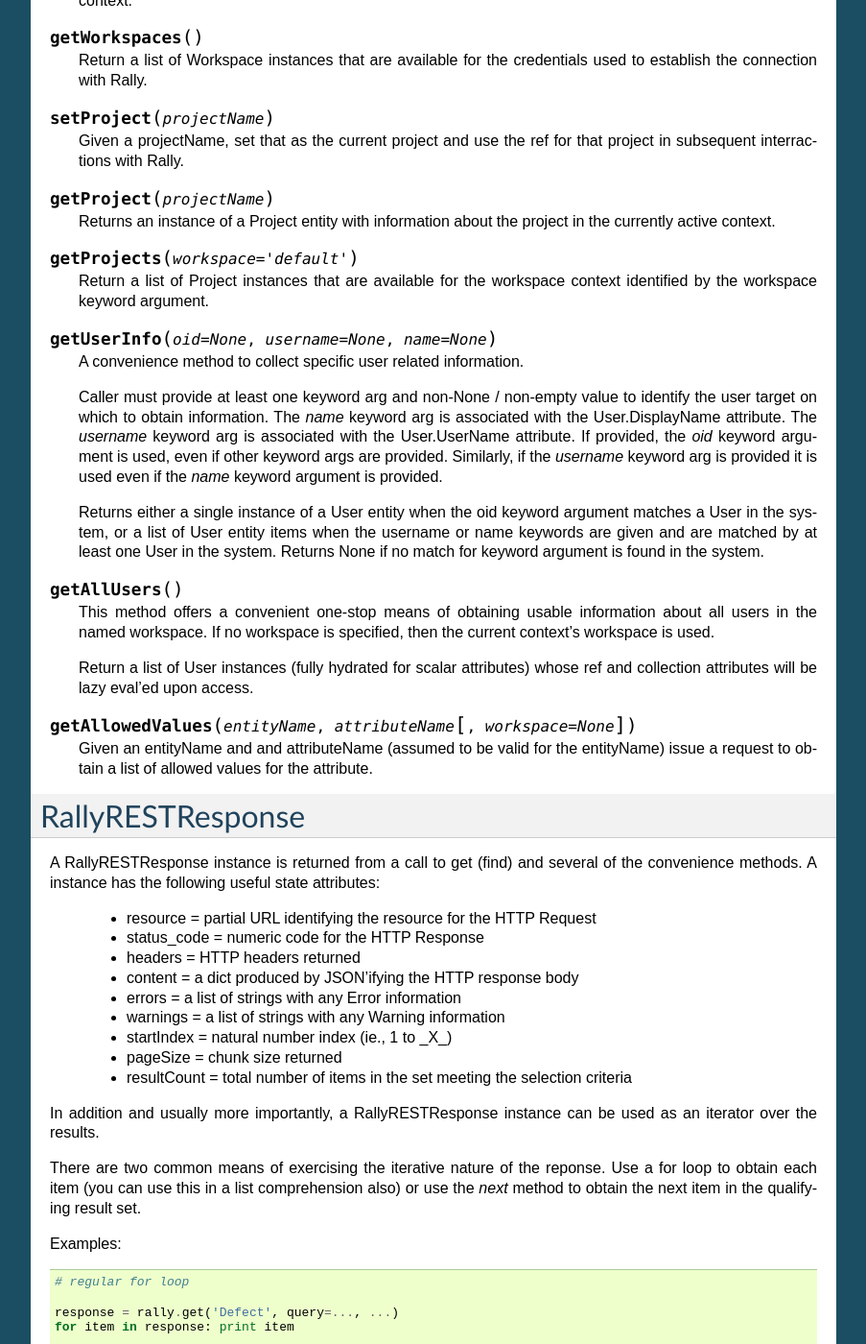
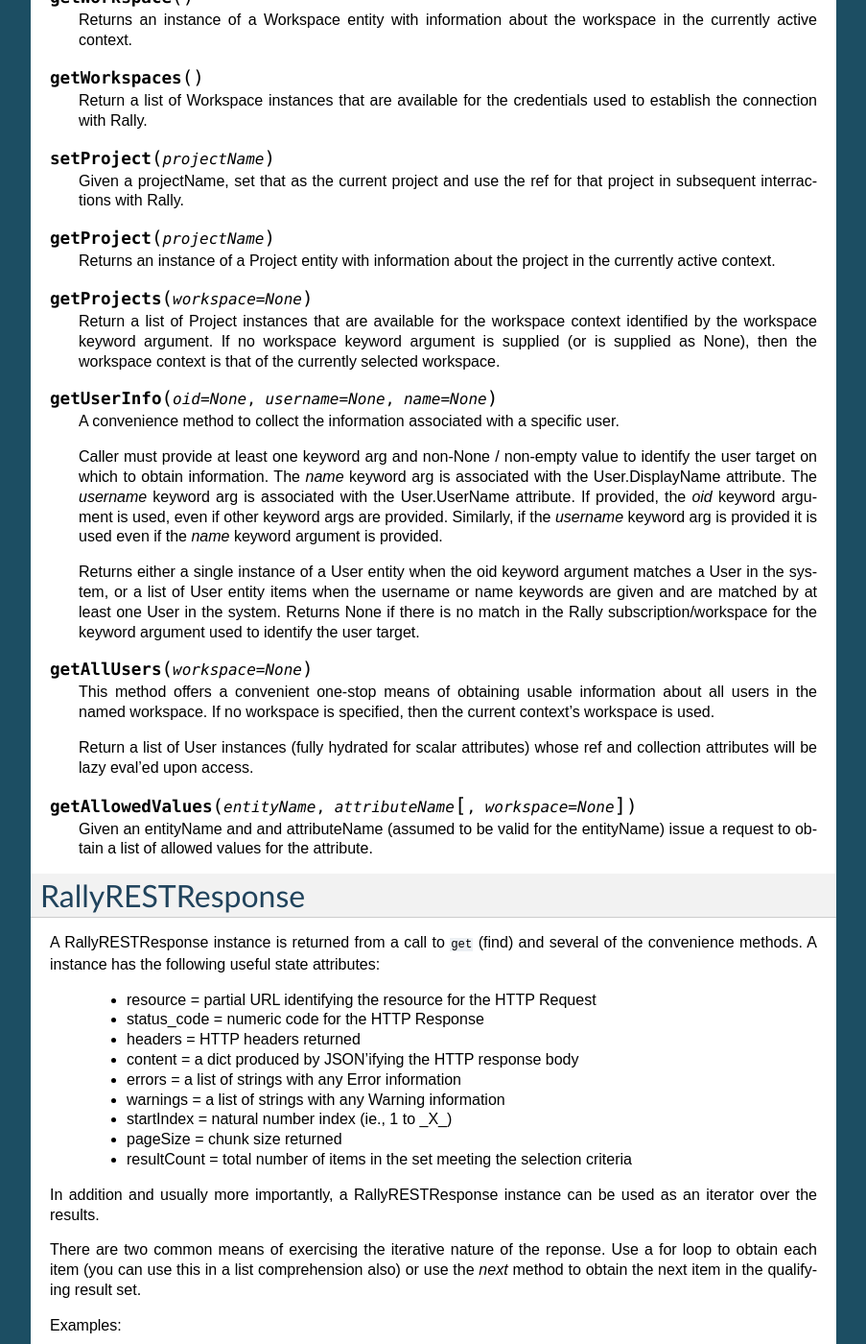
Before and after one commit to RallyTools/RallyRestToolkitForPython, a Sphinx documentation site: the page built from doc/source/interface.rst, in a window 1280 px wide and 1400 px high, scrolled down 4957 px. Shown: the whole window at 96% size, without its empty margins (198-1101 px from the left). Built offline with Sphinx 7.4.7, drawn with Linux system fonts in a browser that asks for light colours; some of the changed text lies outside the part shown.

Commit message:
fixed errant iterator call to response in context check method, deferred to _getDefaults. took out full keyword from getAllUsers in restapi. added a couple of version descs in README.rst

```diff
--- a/doc/source/interface.rst
+++ b/doc/source/interface.rst
@@ -144,7 +144,7 @@
                     Controls whether a warning is issued if no project is specified
                     and the default project for the user is not in the workspace specified.
                     Under those conditions, the project is changed to the first project
-                    (alphabetic ordering) in the list of projects for specified workspace.
+                    (alphabetic ordering) in the list of projects for the specified workspace.
 
 .. py:class:: Rally (server, user, password, version=1.29, workspace=None, project=None, warn=True)
 
@@ -202,7 +202,7 @@
         Returns a RallyRESTResponse object that has errors and warnings attributes that
         should be checked before any further operations on the object are attempted.
         The Response object supports the iteration protocol so that the results of the
-        get can be iterated over via either ``for rec in response:`` or ``response.next()``.
+        ``get`` can be iterated over via either ``for rec in response:`` or ``response.next()``.
 
         If the instance keyword value is True, then an instance of a Rally entity
         will be returned instead of a RallyRESTResponse.  This can be useful when
@@ -234,13 +234,16 @@
 .. method:: post (entityName, itemData, workspace=None, project=None)
 
         This method allows for updating a single Rally entity record with the data
-        contained in the itemData dict.  The itemData dict may *not* attempt to change
-        the ObjectID value of the entity as the value for the ObjectID is used to identify
+        contained in the itemData dict.  The itemData dict *must* include a
+        key-value pair for either the ObjectID or when applicable, the FormattedID,
+        that will uniquely identify the entity to be updated.
+        The itemData dict may *not* attempt to change the ObjectID value of the
+        entity as the value for the ObjectID is used to identify
         the Rally entity to update.  An attempt to update an entity record for
-        which the operational credentials do not include the privileges to update will
-        result in a RallyRESTException being generated.
+        which the operational credentials do not include the privileges to update
+        will result in a RallyRESTException being generated.
 
-        Returns a representation of the item as an instance of a class named for the entity.
+        Returns a representation of the updated item as an instance of a class named for the entity.
 
 .. method:: update
 
@@ -308,15 +311,17 @@
     in the currently active context.
 
 
-.. method:: getProjects(workspace='default')
+.. method:: getProjects(workspace=None)
 
     Return a list of Project instances that are available for the workspace context
-    identified by the workspace keyword argument.
+    identified by the workspace keyword argument. If no workspace keyword argument
+    is supplied (or is supplied as None), then the workspace context is that
+    of the currently selected workspace.
 
 
 .. method:: getUserInfo(oid=None, username=None, name=None)
 
-    A convenience method to collect specific user related information.
+    A convenience method to collect the information associated with a specific user.
 
     Caller must provide at least one keyword arg and non-None / non-empty value
     to identify the user target on which to obtain information.
@@ -329,10 +334,11 @@
     Returns either a single instance of a User entity when the oid keyword argument
     matches a User in the system, or a list of User entity items when the username
     or name keywords are given and are matched by at least one User in the system.
-    Returns None if no match for keyword argument is found in the system.
+    Returns None if there is no match in the Rally subscription/workspace for
+    the keyword argument used to identify the user target.
 
 
-.. method:: getAllUsers()
+.. method:: getAllUsers(workspace=None)
 
     This method offers a convenient one-stop means of obtaining usable information
     about all users in the named workspace.
@@ -351,7 +357,7 @@
 RallyRESTResponse
 =================
 
-A RallyRESTResponse instance is returned from a call to get (find) and several of the
+A RallyRESTResponse instance is returned from a call to ``get`` (find) and several of the
 convenience methods.  A instance has the following useful state attributes:
 
     - resource    = partial URL identifying the resource for the HTTP Request
```
Also changed, not shown: other parts of doc/source/interface.rst (+3 -3 lines), README.rst (+13 -0 lines), doc/source/overview.rst (+4 -4 lines), 2 other files.
